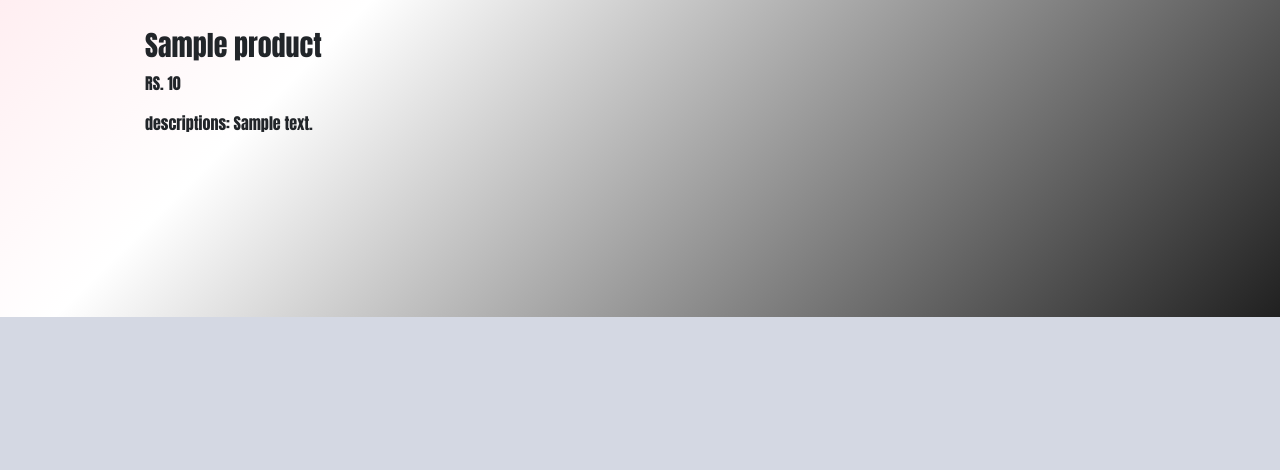
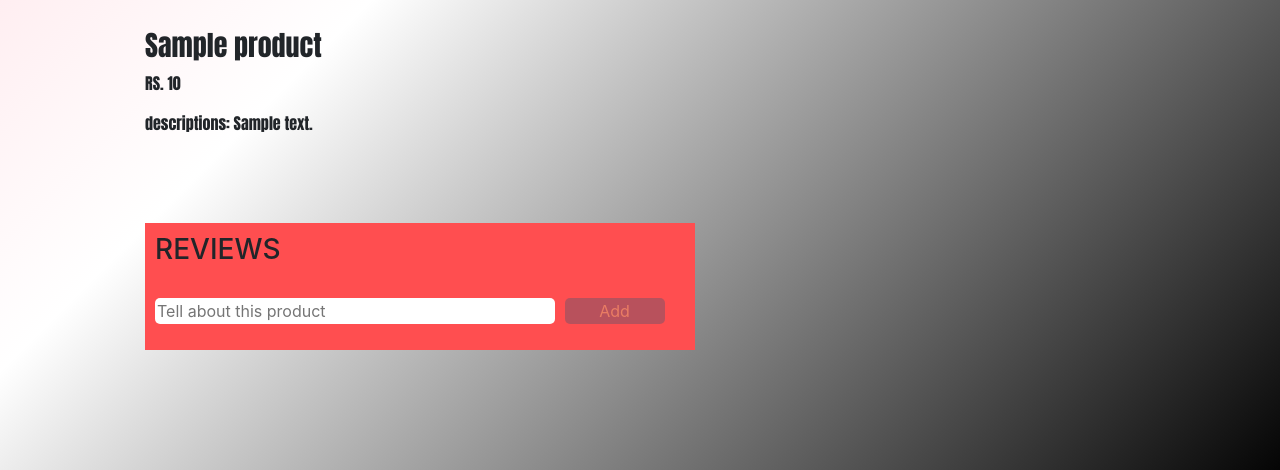
Before and after one commit to BabariyaMit8702/yadav-mall, a Django app: page /products/1 in a window 1280 px wide. Shown: the part 507-977 px from the top of the page. Before the commit the page ends 824 px from the top, so only its background shows below. Run offline with Django 5.2, Linux system fonts and the light colour scheme; tables that the repository leaves empty hold one stand-in row (values such as "Sample post"); grey boxes marked "Sample" are stand-in pictures; data that the repository does not hold is empty; some libraries are stand-ins or nearby versions.

Commit message:
add review model and create api for get data and create reviews for specific products

```diff
--- a/ecwapp/admin.py
+++ b/ecwapp/admin.py
@@ -1,10 +1,11 @@
 from django.contrib import admin
 
 # Register your models here.
-from .models import product,contect,orders,UpiTransaction,profile
+from .models import product,contect,orders,UpiTransaction,profile,Review
 
 admin.site.register(product)
 admin.site.register(contect)
 admin.site.register(orders)
 admin.site.register(UpiTransaction)
 admin.site.register(profile)
+admin.site.register(Review)
--- a/ecwapp/models.py
+++ b/ecwapp/models.py
@@ -61,3 +61,12 @@ class profile(models.Model):
 
     def __str__(self):
         return f'{self.onwer.id}. {self.onwer.username}'
+
+class Review(models.Model):
+    review_id = models.AutoField(primary_key=True)
+    product_name = models.CharField(max_length=30,default="")
+    user_name = models.CharField(max_length=30,default="")
+    the_review = models.CharField(max_length=50,default="")
+
+    def __str__(self):
+        return self.product_name
--- a/ecwapp/static/ecwapp/css/productview.css
+++ b/ecwapp/static/ecwapp/css/productview.css
@@ -69,15 +69,19 @@ body .no-padding {
   margin-right: 1px;
   border: 2px solid black;
   color: black;
-  transition: transform 0.5s ease-in;
   position: relative;
   bottom: 33px;
+  transition: transform 1s ease;
 }
 
 .btn:hover {
   color: white;
   transform: rotate(360deg);
   background-color: black;
+}
+
+.btn:active{
+  transform: scale(0.000001);
 }
 
 .myfl {
@@ -92,6 +96,33 @@ body .no-padding {
 
 .p {
   width: 600px;
+}
+#review{
+  width: 550px;
+  height: auto;
+  background-color: #ff4e50;
+  padding: 10px;
+}
+#review_input{
+  width: 400px;
+  border-radius: 5px;
+  border: none;
+}
+#submitbtn{
+  margin-left: 5px;
+  width: 100px;
+  border: none;
+  border-radius: 5px;
+  background-color:#2b5876;
+  color: rgb(192, 219, 139);
+  transition: transform 0.3s ease;
+  opacity: 0.33;
+}
+#submitbtn:active{
+  transform: scale(0.7);
+}
+#submitbtn:hover{
+  background-color:#0094f6;
 }
 
 @media (min-width:768px) and (max-width:992px) {
@@ -125,6 +156,10 @@ body .no-padding {
   }
 }
 
+.the_hr{
+  background-color: bisque;
+}
+
 @media (max-width:768px) {
   img{
     transform: scale(1.55);
--- a/ecwapp/static/ecwapp/js/login.js
+++ b/ecwapp/static/ecwapp/js/login.js
@@ -29,7 +29,7 @@ form.addEventListener('submit',function(e) {
         console.log(data.refresh);
         localStorage.setItem('access',data.access);
         localStorage.setItem('refresh',data.refresh);
-        window.location.href = '/';
+        window.location.href = '/app/profile/';
         }
     }catch(err){
         console.log(err)
--- a/ecwapp/static/ecwapp/js/productview.js
+++ b/ecwapp/static/ecwapp/js/productview.js
@@ -1,22 +1,91 @@
-if (localStorage.getItem('cart') == null) {
-      cart = {};
+function changes() {
+  let ri = document.getElementById('review_input').value;
+  let btn = document.getElementById('submitbtn');
+  if (ri !== "") {
+    btn.style.opacity = '1';
+  }else{
+    btn.style.opacity = '0.33'
+  }
+}
+
+document.addEventListener('DOMContentLoaded',async function () {
+  async function list() {
+    try{
+      let response = await fetch('http://127.0.0.1:8000/app/custom-apis/review/',
+        {
+          method:'GET',
+          headers:{
+            'Content-Type':'application/json'
+          }
+        }
+      )
+        if(!response.ok){
+          throw new Error('the new one');
+        }
+        let data = await response.json();
+
+        let product = document.getElementById('h3').innerText;
+        let final_data = data.filter((dt) =>  dt.product_name == `${product}`)
+
+        final_data.map((fd) => {
+          let ul_access =  document.getElementById('ul_list');
+          let spa = document.createElement('span');
+          let li = document.createElement('li');
+          let hr = document.createElement('hr');
+          hr.classList.add('the_hr');
+          spa.innerText = `User:-  ${fd.user_name}`;
+          li.innerText = `Review:- ${fd.the_review}`;
+          ul_access.appendChild(hr)
+          ul_access.appendChild(spa);
+          ul_access.appendChild(li);
+        })
+
+
+    }catch(e){
+      console.log(e);
+
     }
-    else {
-      cart = JSON.parse(localStorage.getItem('cart'));
-      document.getElementById("cart_calc").innerHTML = Object.keys(cart).length;
+  }
+  await list();
+})
+
+let add = document.getElementById('form');
+
+add.addEventListener('submit',async function (e) {
+    e.preventDefault();
+    try{
+      let val = document.getElementById('review_input').value;
+      let access = localStorage.getItem('access');
+      let product = document.getElementById('h3').innerText;
+      let user = localStorage.getItem('my_currunt_name');
+      let dic = {
+        the_review:val,
+        user_name:user,
+        product_name:product
+      }
+      let response = await fetch(`http://127.0.0.1:8000/app/custom-apis/review/`,
+        {
+          method:'POST',
+          headers:{
+            'Authorization':'Bearer ' + access,
+            'Content-Type':'application/json'
+          },
+          body:JSON.stringify(dic)
+        }
+      )
+      if(!response.ok){
+        throw new Error('the new one');
+      }else{
+        location.reload();
+
+      }
+
+
+    }catch(e){
+      console.log(e);
+
     }
 
-    $('.cart').click(function () {
-      console.log("clicked");
-      var idst = this.id.toString();
-      console.log(idst);
-      if (cart[idst] != undefined) {
-        console.log(cart[idst] = cart[idst] + 1);
-      }
-      else {
-        console.log(cart[idst] = 1);
-      }
-      console.log(cart);
-      localStorage.setItem('cart', JSON.stringify(cart));
-      document.getElementById("cart_calc").innerHTML = Object.keys(cart).length;
-    });
+
+
+})
--- a/ecwapp/static/ecwapp/js/profile_page.js
+++ b/ecwapp/static/ecwapp/js/profile_page.js
@@ -83,7 +83,7 @@ document.addEventListener('DOMContentLoaded', function () {
 
     async function exe() {
         let name_now = await get_username();
-
+        localStorage.setItem('my_currunt_name',`${name_now}`);
         await profile_info(name_now);
     }
     exe();
--- a/ecwapp/templates/productview.html
+++ b/ecwapp/templates/productview.html
@@ -25,14 +25,29 @@
     </div>
 
     <div class="r">
-      <h3 style="font-family: Impact, Haettenschweiler, 'Arial Narrow Bold', sans-serif;">
+      <h3 id="h3" style="font-family: Impact, Haettenschweiler, 'Arial Narrow Bold', sans-serif;">
         {{currunt_product.product_name}}</h3>
       <p style="font-family: Impact, Haettenschweiler, 'Arial Narrow Bold', sans-serif;">RS. {{currunt_product.price}}
       </p>
       <p class="p" style="font-family: Impact, Haettenschweiler, 'Arial Narrow Bold', sans-serif;">
         descriptions: {{ currunt_product.desc }}
       </p>
+    <BR><BR><br>
+    <div id="review">
+      <h3>REVIEWS</h3>
+      <BR>
+      <form action="" method="post" id="form">
+        {% csrf_token %}
+        <input type="text" placeholder="Tell about this product" name="review" value="" required oninput="changes()" id="review_input">
+        <button type="submit" id="submitbtn">Add</button>
+      </form>
+      <div id="allrevs">
+        <ul style="list-style: none;" id="ul_list">
+        </ul>
+      </div>
     </div>
+    <br><br><br><br><br>
+  </div>
   </div>
 
 
--- a/ecwapp/templates/thnx.html
+++ b/ecwapp/templates/thnx.html
@@ -15,7 +15,7 @@
     <div class="mdq">
       <div class="emoji">🎉</div>
       <h1>Thank You for Your Order!</h1>
-      <p>Hum aapka order receive kar chuke hain. Jaldi hi aap tak pahunch jaayega! 😊</p>
+      <p>Hum aapka order receive kar chuke hain. 72 hours mein aap tak pahunch jaayega! 😊</p>
       <a class="home-btn" href="/">🏠 Go to Home</a>
     </div>
   </div>
--- a/ecwapp/urls.py
+++ b/ecwapp/urls.py
@@ -7,6 +7,7 @@ from rest_framework.routers import DefaultRouter
 router = DefaultRouter()
 router.register(r'profile-details',views.profile_info,basename='profile-detail')
 router.register(r'user_pk',views.my_id , basename='user-info')
+router.register(r'review',views.review_api,basename='review-details')
 
 urlpatterns = [
     path('',views.app),
--- a/ecwapp/views.py
+++ b/ecwapp/views.py
@@ -1,6 +1,6 @@
 from django.shortcuts import render,HttpResponse,redirect
 from django.contrib import messages
-from .models import product,contect,orders,UpiTransaction,profile
+from .models import product,contect,orders,UpiTransaction,profile,Review
 from math import ceil
 from django.db.models import Q
 import uuid
@@ -11,7 +11,7 @@ from io import BytesIO
 import base64
 from urllib.parse import unquote_plus
 from django.contrib.auth.models import User
-from .serializers import profile_Serializer,Userserializer
+from .serializers import profile_Serializer,Userserializer,reviewSerializer
 from rest_framework import viewsets,status
 from rest_framework.response import Response
 from rest_framework.permissions import IsAuthenticated
@@ -239,3 +239,19 @@ class profile_info(viewsets.ViewSet):
             serializer.save()
             return Response(serializer.data)
         return Response(serializer.errors,status=status.HTTP_101_SWITCHING_PROTOCOLS)
+
+class review_api(viewsets.ViewSet):
+
+    def list(self,request):
+        reviews = Review.objects.all()
+        serializer = reviewSerializer(reviews,many=True)
+        return Response(serializer.data)
+
+    def create(self,request):
+        permission_classes = [IsAuthenticated]
+        posted_data = request.data
+        serializer = reviewSerializer(data=posted_data)
+        if serializer.is_valid():
+            serializer.save()
+            return Response(serializer.data)
+        return Response(serializer.errors,status=status.HTTP_400_BAD_REQUEST)
```
Also changed, not shown: ecwapp/serializers.py (+6 -1 lines), ecwapp/static/ecwapp/css/homepage.css (+5 -4 lines), ecwapp/static/ecwapp/js/homepage.js (+25 -0 lines), ecwapp/migrations/0016_review.py (added), ecwapp/migrations/0017_review_user_name.py (added).
